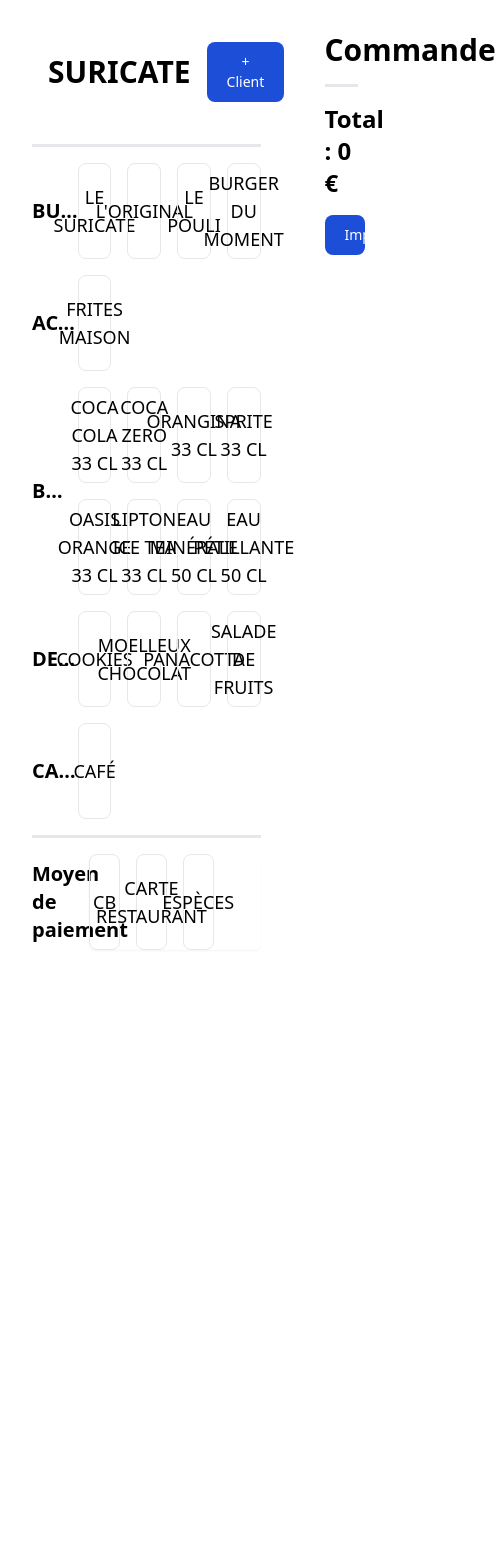
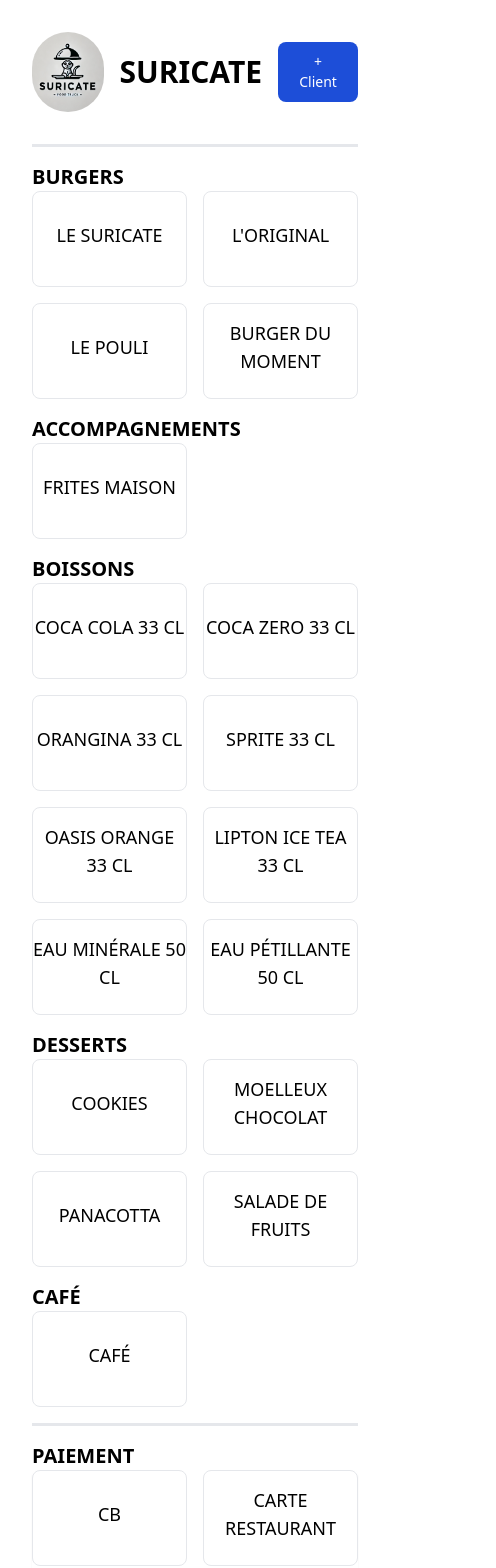
Before and after one commit to fwuensche/suricate, a React (Vite) app: page / in a window 390 px wide. Shown: the top 1568 px of the page, 496 px wide, since content can reach past the window. Before the commit the page ends 982 px from the top, so only its background shows below. Built offline with nearby package versions, Linux system fonts and the light colour scheme.

Commit message:
make it more visual and mobile responsive

```diff
--- a/src/App.jsx
+++ b/src/App.jsx
@@ -11,15 +11,15 @@ function App() {
   const [customerName, setCustomerName] = useState('')
 
   return (
-    <div className='flex'>
-      <div className='w-3/4 p-8 print:hidden'>
+    <div className='flex flex-col md:flex-row'>
+      <div className='w-full md:w-3/4 p-8 print:hidden'>
         <Header customerName={customerName} setCustomerName={setCustomerName} />
         <Divider margin />
-        <Menu setOrderItems={setOrderItems} />
+        <Menu setOrderItems={setOrderItems} orderItems={orderItems} />
         <Divider margin />
         <PaymentMethods paymentMethod={paymentMethod} setPaymentMethod={setPaymentMethod} />
       </div>
-      <div className='w-1/4 p-8 print:w-full'>
+      <div className='w-full md:w-1/4 p-8 print:w-full'>
         <Order orderItems={orderItems} paymentMethod={paymentMethod} customerName={customerName} />
       </div>
     </div>
--- /dev/null
+++ b/src/components/ItemCount.jsx
@@ -0,0 +1,11 @@
+const ItemCount = ({ count }) => {
+  return (
+    <div className='flex mt-2'>
+      {Array.from({ length: count }).map((_, index) => (
+        <div key={index} className='w-4 h-4 bg-black mr-1'></div>
+      ))}
+    </div>
+  )
+}
+
+export default ItemCount
--- a/src/components/Menu.jsx
+++ b/src/components/Menu.jsx
@@ -1,14 +1,14 @@
 import { MENU_ITEMS } from '../config'
-import Section from './Section'
+import MenuSection from './MenuSection'
 import { uniq } from 'lodash-es'
 
 const SECTIONS = uniq(MENU_ITEMS.map((item) => item.section))
 
-const Menu = ({ setOrderItems }) => {
+const Menu = ({ setOrderItems, orderItems }) => {
   return (
     <div className='flex flex-col gap-4'>
       {SECTIONS.map((section, index) => (
-        <Section key={index} section={section} setOrderItems={setOrderItems} />
+        <MenuSection key={index} section={section} setOrderItems={setOrderItems} orderItems={orderItems} />
       ))}
     </div>
   )
--- /dev/null
+++ b/src/components/MenuItem.jsx
@@ -0,0 +1,14 @@
+import ItemCount from './ItemCount'
+
+const MenuItem = ({ item, addToOrder, orderItems }) => {
+  const itemCount = orderItems.filter((orderItem) => orderItem.name === item.name).length
+
+  return (
+    <button onClick={() => addToOrder(item)} className='btn-lg'>
+      <div>{item.name}</div>
+      <ItemCount count={itemCount} />
+    </button>
+  )
+}
+
+export default MenuItem
--- /dev/null
+++ b/src/components/MenuSection.jsx
@@ -0,0 +1,24 @@
+import { MENU_ITEMS } from '../config'
+import MenuItem from './MenuItem'
+
+const MenuSection = ({ section, setOrderItems, orderItems }) => {
+  const menuItems = MENU_ITEMS.filter((item) => item.section === section)
+
+  const addToOrder = (item) => setOrderItems((order) => [...order, item])
+
+  return (
+    <div className='flex flex-col md:flex-row'>
+      <div className='md:w-1/4 flex items-center truncate'>
+        <h3 className='uppercase text-ellipsis overflow-hidden'>{section}</h3>
+      </div>
+
+      <div className='grid grid-cols-2 md:grid-cols-4 gap-4 w-full'>
+        {menuItems.map((item, index) => (
+          <MenuItem key={index} item={item} addToOrder={addToOrder} orderItems={orderItems} />
+        ))}
+      </div>
+    </div>
+  )
+}
+
+export default MenuSection
--- a/src/components/PaymentMethods.jsx
+++ b/src/components/PaymentMethods.jsx
@@ -1,20 +1,17 @@
+import ItemCount from './ItemCount'
 import { PAYMENT_METHODS } from '../config'
 
 const PaymentMethods = ({ paymentMethod, setPaymentMethod }) => {
   return (
-    <div className='flex'>
-      <div className='w-1/4 flex items-center'>
-        <h3>Moyen de paiement</h3>
+    <div className='flex flex-col md:flex-row'>
+      <div className='md:w-1/4 flex items-center'>
+        <h3>PAIEMENT</h3>
       </div>
-      <div className='grid grid-cols-4 gap-4 w-full rounded-md shadow-sm' role='group'>
+      <div className='grid grid-cols-2 md:grid-cols-4 gap-4 w-full rounded-md shadow-sm' role='group'>
         {PAYMENT_METHODS.map((method, index) => (
-          <button
-            key={index}
-            type='button'
-            className={`btn-lg ${paymentMethod === method ? 'selected' : ''}`}
-            onClick={() => setPaymentMethod(method)}
-          >
-            {method}
+          <button key={index} type='button' className='btn-lg' onClick={() => setPaymentMethod(method)}>
+            <div>{method}</div>
+            <ItemCount count={paymentMethod === method ? 1 : 0} />
           </button>
         ))}
       </div>
--- a/src/components/Section.jsx
+++ /dev/null
@@ -1,25 +0,0 @@
-import { MENU_ITEMS } from '../config'
-
-const Section = ({ section, setOrderItems }) => {
-  const menuItems = MENU_ITEMS.filter((item) => item.section === section)
-
-  const addToOrder = (item) => setOrderItems((order) => [...order, item])
-
-  return (
-    <div className='flex'>
-      <div className='w-1/4 flex items-center truncate'>
-        <h3 className='uppercase text-ellipsis overflow-hidden'>{section}</h3>
-      </div>
-
-      <div className='grid grid-cols-4 gap-4 w-full'>
-        {menuItems.map((item, index) => (
-          <button onClick={() => addToOrder(item)} className='btn-lg' key={index}>
-            {item.name}
-          </button>
-        ))}
-      </div>
-    </div>
-  )
-}
-
-export default Section
```
